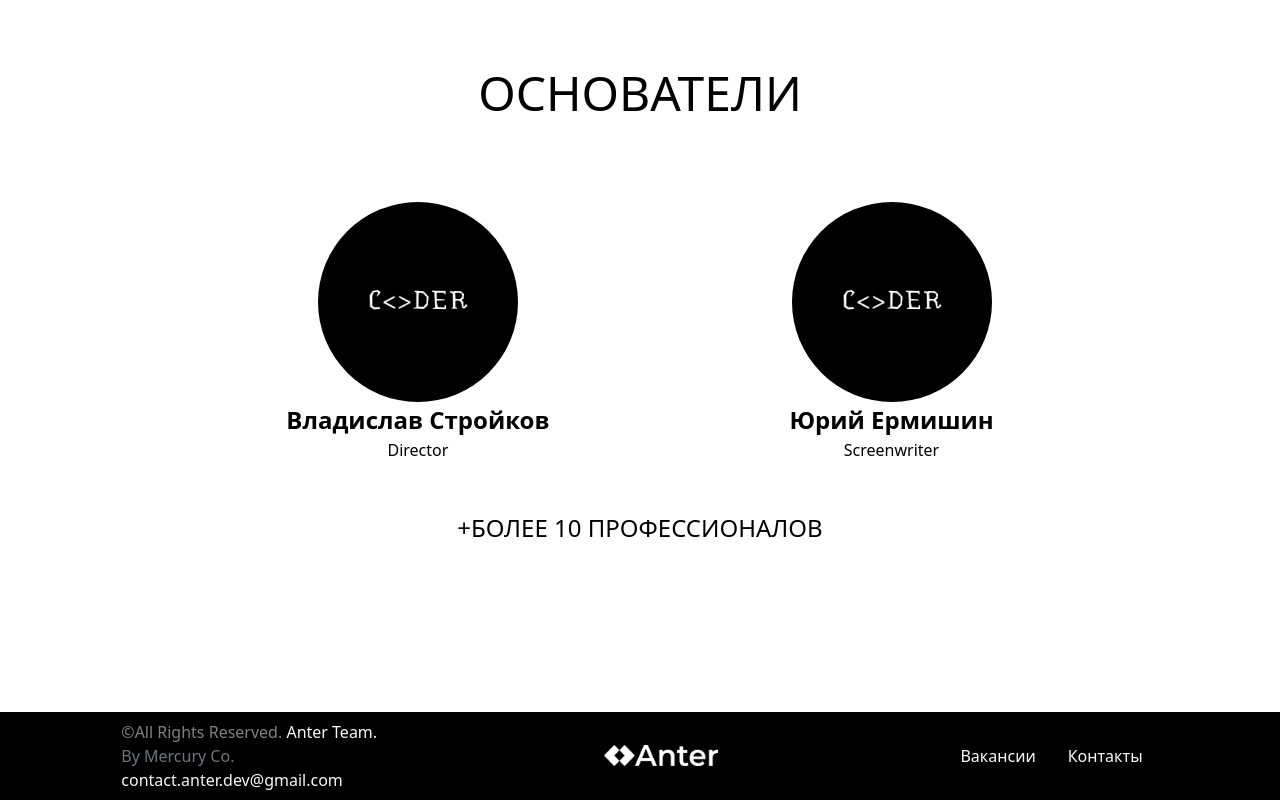
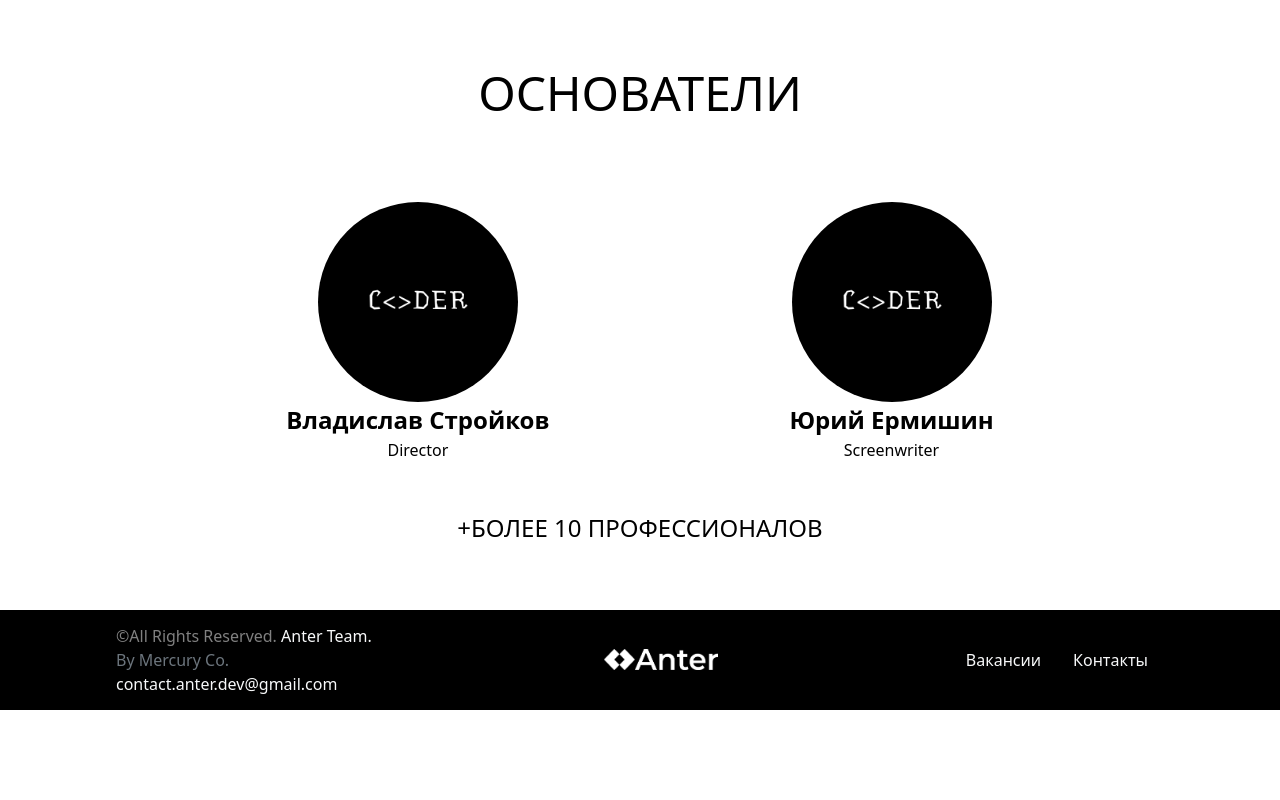
Before and after one commit to PavelMerkushevich/anter-site, a plain HTML site: page index.html in a window 1280 px wide. Shown: the part 888-1688 px from the top of the page. After the commit the page ends 1598 px from the top, so only its background shows below. Drawn offline with nearby package versions, Linux system fonts and the light colour scheme.

Commit message:
Small changes

```diff
--- a/assets/css/style.css
+++ b/assets/css/style.css
@@ -1,12 +1,10 @@
 @import url('https://fonts.googleapis.com/css2?family=Open+Sans:wght@300&display=swap');
 
-html {
-  height: 100%;
-}
+html {}
 
 body {
   background-color: white;
-  height: 100%;
+
 }
 
 .footer {
@@ -15,7 +13,8 @@ body {
   justify-content: space-around;
   background-color: black;
   color: gray;
-  position: relative;
+  flex: 0 0 auto;
+  height: 100px;
   width: 100%;
 }
 
@@ -90,8 +89,8 @@ body {
 }
 
 #main-slide {
-  min-height: 100%;
-  /* background-color: #070809;  */
+  height: 100vh;
+  /* background-color: #070809;   */
   background-color: #000000;
   z-index: 90;
 }
--- a/index.html
+++ b/index.html
@@ -141,11 +141,12 @@
         </main>
 
     </div>
-    <footer class="footer p-2">
+    <footer class="footer">
         <span>©All Rights Reserved. <a href="#" class="link-light text-decoration-none">Anter Team.</a><br><a href="#"
                 class="link-secondary text-decoration-none">By Mercury Co. </a><br><a
                 class="link-light text-decoration-none"
-                href="mailto:contact.anter.dev@gmail.com">contact.anter.dev@gmail.com</a></span>
+                href="mailto:contact.anter.dev@gmail.com">contact.anter.dev@gmail.com</a>
+        </span>
         <div>
             <img src="assets/images/newAnterLogos/new-anter-black.jpg" alt="Anter logo with print"
                 class="img-responsive anter-logo-print d-inline-block align-text-top">
```
